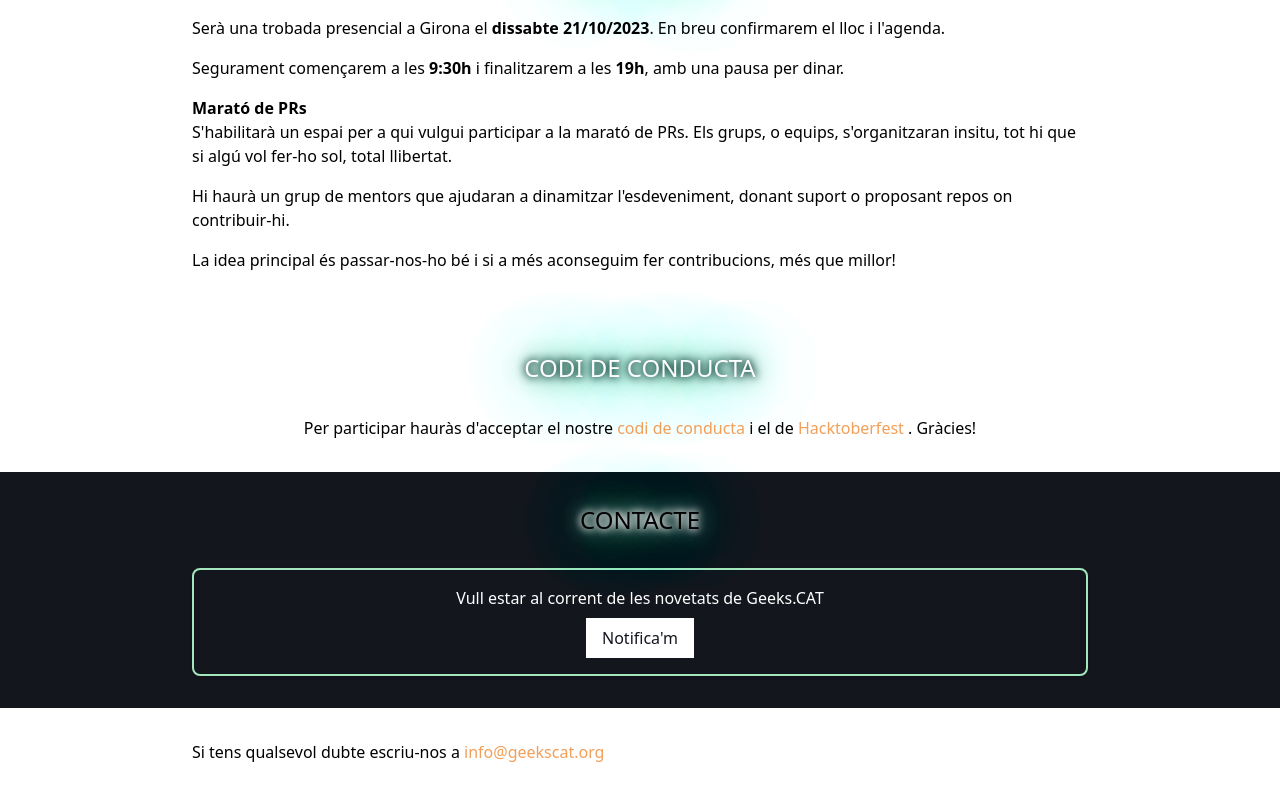
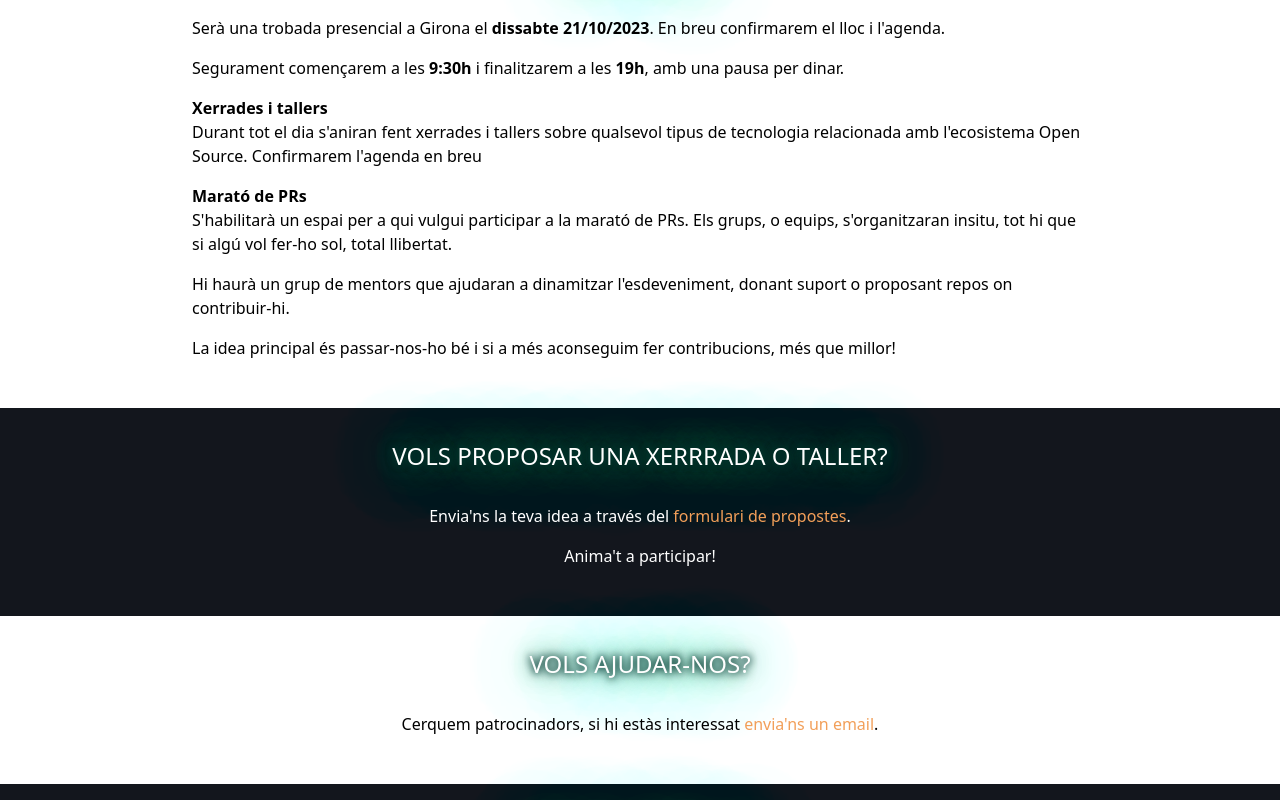
Before and after one commit to GeeksCAT/hacktoberfest-web-2022, a Vue app: page / in a window 1280 px wide. Shown: the part 880-1680 px from the top of the page. Built offline with nearby package versions, Linux system fonts and the light colour scheme; what @formkit/vue would draw is missing.

Commit message:
Extend basic information + rfp

```diff
--- a/src/components/Sections/SCodeOfConduct.vue
+++ b/src/components/Sections/SCodeOfConduct.vue
@@ -5,15 +5,15 @@ import ASection from '../Atoms/ASection.vue'
 </script>
 
 <template>
-  <a-section>
+  <a-section class="dark">
     <a-title>Codi de conducta</a-title>
     <p class="text-center">
       Per participar hauràs d'acceptar el nostre
-      <a-link href="https://www.contributor-covenant.org/ca/version/2/0/code_of_conduct/">codi de conducta</a-link> i el
+      <a-link target="_blank" href="https://www.contributor-covenant.org/ca/version/2/0/code_of_conduct/">codi de conducta</a-link> i el
       de
-      <a-link href="https://docs.google.com/document/d/1gFKOhyUqMZzrZcbq8A_TpO5x9J9HK6agv70awCH8pyI/edit">
-        Hacktoberfest </a-link
-      >. Gràcies!
+      <a-link target="_blank" href="https://docs.google.com/document/d/1gFKOhyUqMZzrZcbq8A_TpO5x9J9HK6agv70awCH8pyI/edit">
+        Hacktoberfest
+      </a-link>. Gràcies!
     </p>
   </a-section>
 </template>
--- a/src/components/Sections/SFooter.vue
+++ b/src/components/Sections/SFooter.vue
@@ -5,6 +5,6 @@ import ASection from '../Atoms/ASection.vue'
 
 <template>
   <a-section>
-    <p>Si tens qualsevol dubte escriu-nos a <a-link href="mailto:info@geekscat.org">info@geekscat.org</a-link></p>
+    <p class="text-center">Si tens qualsevol dubte escriu-nos a <a-link href="mailto:info@geekscat.org">info@geekscat.org</a-link></p>
   </a-section>
 </template>
--- a/src/components/Sections/SIntro.vue
+++ b/src/components/Sections/SIntro.vue
@@ -11,7 +11,7 @@ import ALink from '../Atoms/ALink.vue'
     <h2 class="text-center text-third mx-4 my-8 text-5xl">3a EDICIÓ DE LA FESTA</h2>
     <h2 class="text-center text-gray-500 text-3xl">GEEKS.CAT</h2>
     <p class="text-center mt-8 py-4">
-      El <a-link href="https://hacktoberfest.com/">Hacktoberfest</a-link> és un <b>esdeveniment</b> anual d'un
+      El <a-link target="_blank" href="https://hacktoberfest.com/">Hacktoberfest</a-link> és un <b>esdeveniment</b> anual d'un
       <b>mes de duració</b> creat per animar als desenvolupadors de tot el món a
       <b>participar en projectes de codi obert</b>.
     </p>
--- a/src/components/Sections/SWhatWeWillDoLite.vue
+++ b/src/components/Sections/SWhatWeWillDoLite.vue
@@ -14,6 +14,10 @@ import ASection from '../Atoms/ASection.vue'
     <p class="mb-4">
       Segurament començarem a les <b>{{ startTime }}</b> i finalitzarem a les <b>{{ dueTime }}</b>, amb una pausa per dinar.
     </p>
+
+    <p class="font-bold">Xerrades i tallers</p>
+    <p class="mb-4">Durant tot el dia s'aniran fent xerrades i tallers sobre qualsevol tipus de tecnologia relacionada amb l'ecosistema Open Source. Confirmarem l'agenda en breu</p>
+
     <p class="font-bold">Marató de PRs</p>
     <p class="mb-4">
       S'habilitarà un espai per a qui vulgui participar a la marató de PRs. Els grups, o equips, s'organitzaran insitu,
@@ -25,4 +29,22 @@ import ASection from '../Atoms/ASection.vue'
     </p>
     <p class="mb-4">La idea principal és passar-nos-ho bé i si a més aconseguim fer contribucions, més que millor!</p>
   </a-section>
+
+  <a-section class="dark">
+    <a-title>Vols proposar una xerrrada o taller?</a-title>
+    <p class="mb-4 text-center">
+      Envia'ns la teva idea a través del <a-link target="_blank" href="https://docs.google.com/forms/d/e/1FAIpQLScxZi3JaEQ0i99_OliDzTKkC8zuTctHtKsuNnkhsdEfClQulw/viewform">formulari de propostes</a-link>.
+    </p>
+    <p class="mb-4 text-center">
+      Anima't a participar!
+    </p>
+  </a-section>
+
+  <a-section>
+    <a-title>Vols ajudar-nos?</a-title>
+    <p class="mb-4 text-center">
+      Cerquem patrocinadors, si hi estàs interessat <a-link href="mailto:info@geeks.cat">envia'ns un email</a-link>.
+    </p>
+  </a-section>
+
 </template>
```
Also changed, not shown: 1 other file (tests, documents, lock files or other folders).
